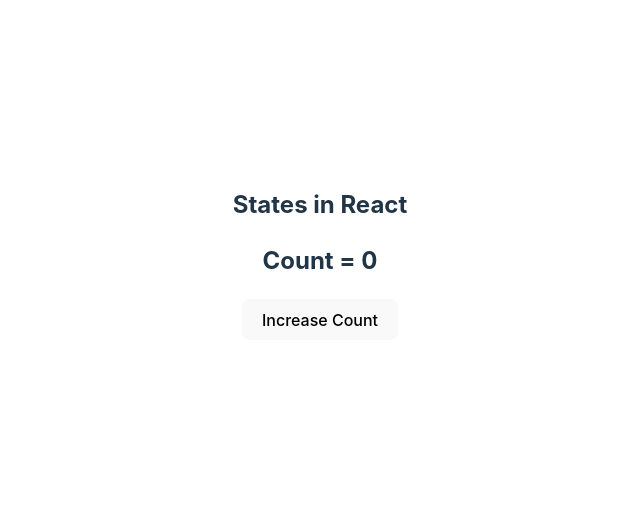
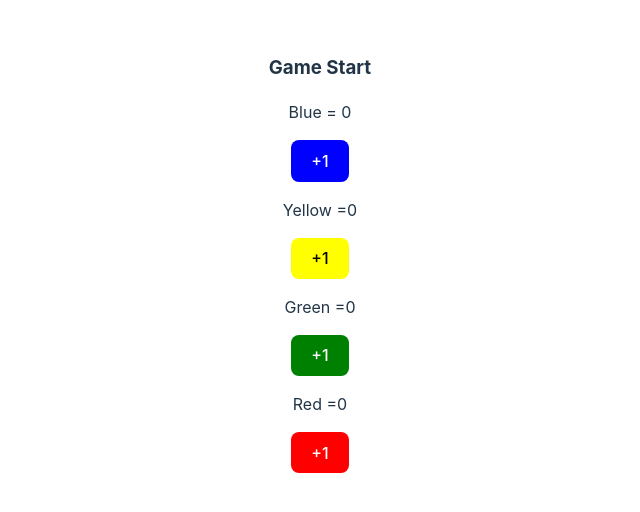
Before and after one commit to Hamadullah12/javascript-course, a React (Vite) app in the folder React/State-React/state-react-app/: page / in a window 1280 px wide. Shown: the part 146-658 px from the top of the page, without its empty margins (320-960 px from the left). Built offline with nearby package versions, Linux system fonts and the light colour scheme.

Commit message:
objects in state and ludo moves game completed

```diff
--- a/React/State-React/state-react-app/src/App.jsx
+++ b/React/State-React/state-react-app/src/App.jsx
@@ -1,13 +1,14 @@
 import './App.css'
 import Counter from './Counter'
 import LikeButton from './LikeButton'
+import LudoBoard from './LudoBoard'
 
 function App() {
 
   return (
     <>
- <h2>States in React</h2>
-<Counter/>
+
+<LudoBoard/>
     </>
   )
 }
--- /dev/null
+++ b/React/State-React/state-react-app/src/LudoBoard.jsx
@@ -0,0 +1,51 @@
+import { useState } from "react"
+export default function LudoBoard() {
+    let [move, setMove] = useState({ Blue: 0, Yellow: 0, Green: 0, Red: 0 });
+
+    let updateBlue = () => {
+
+        console.log(move.Blue)
+        setMove((previousMove) => {
+            return {...previousMove, Blue: previousMove.Blue + 1}
+        })
+    }
+    let updateYellow = () => {
+
+        console.log(move.Yellow)
+        setMove((previousMove) => {
+            return {...previousMove, Yellow: previousMove.Yellow + 1}
+        })
+    }
+    let updateGreen = () => {
+
+        console.log(move.Green)
+        setMove((previousMove) => {
+            return {...previousMove, Green: previousMove.Green + 1}
+        })
+    }
+    let updateRed = () => {
+
+        console.log(move.Red)
+        setMove((previousMove) => {
+            return {...previousMove, Red: previousMove.Red + 1}
+        })
+    }
+
+
+
+    return (
+        <div>
+            <h3>Game Start</h3>
+            <div className="LudoMoves">
+                <p>Blue = {move.Blue }</p>
+                <button style={{backgroundColor: 'Blue', color: 'white'}} onClick={updateBlue}>+1</button>
+                <p>Yellow ={move.Yellow} </p>
+                <button style={{backgroundColor: 'Yellow', color: 'black'}} onClick={updateYellow}>+1</button>
+                <p>Green ={move.Green} </p>
+                <button style={{backgroundColor: 'Green', color: 'white'}} onClick={updateGreen}>+1</button>
+                <p>Red ={move.Red} </p>
+                <button style={{backgroundColor: 'red   ', color: 'white'}} onClick={updateRed}>+1</button>
+            </div>
+        </div>
+    )
+}
```
